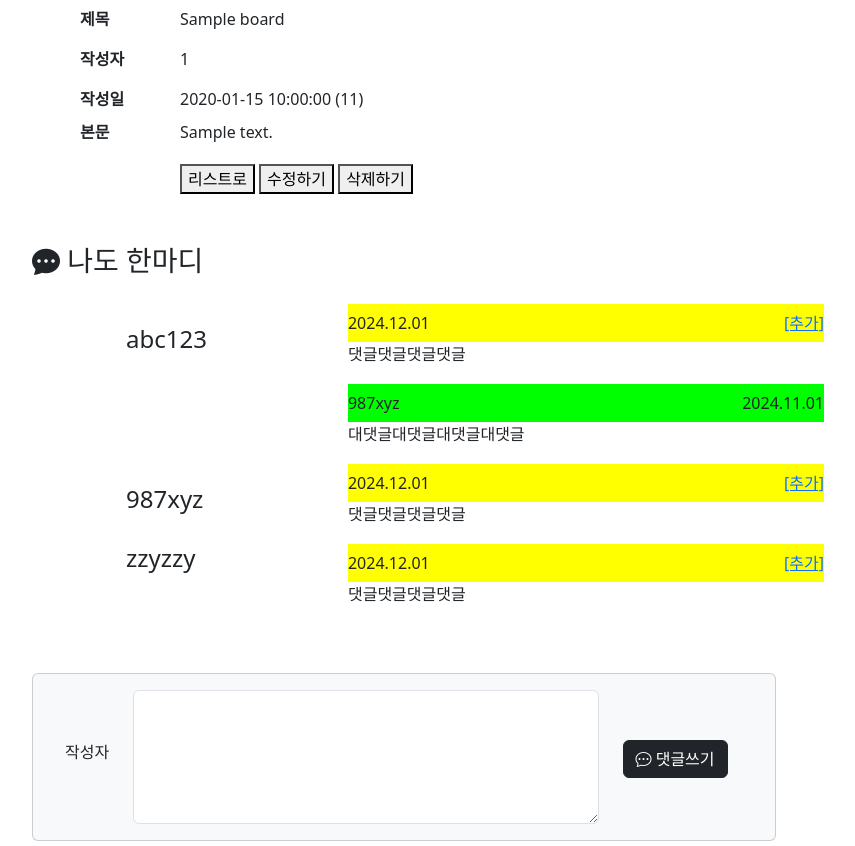
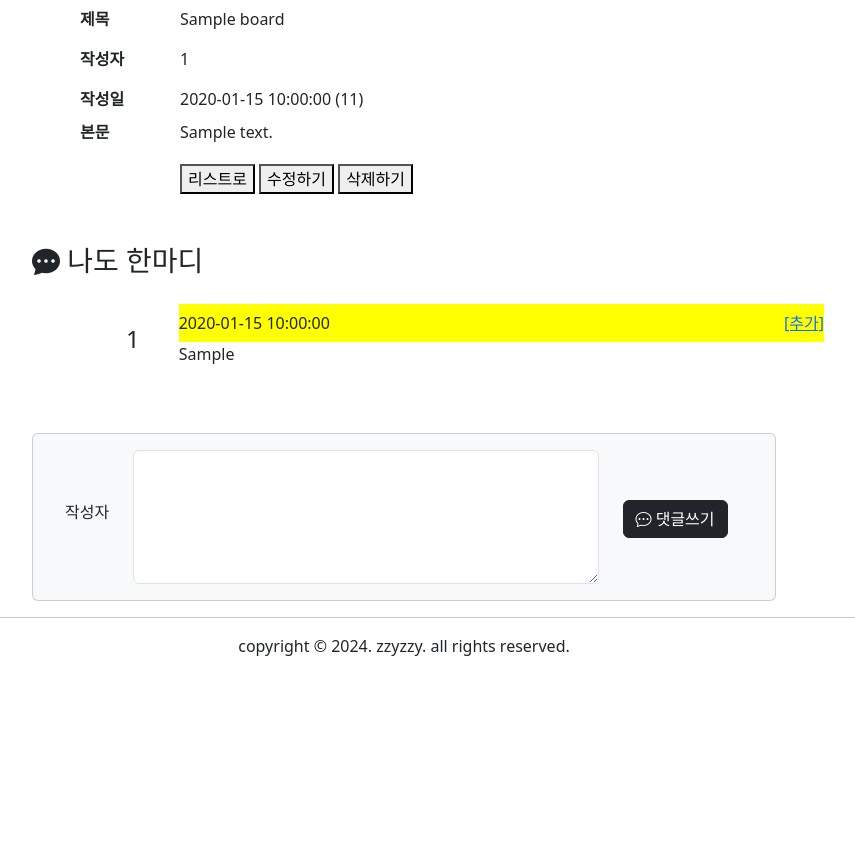
Before and after one commit to play10grounds/semiprojectv1b, a FastAPI app: page /board/view/1 in a window 1280 px wide. Shown: the part 208-1054 px from the top of the page, without its empty margins (236-1091 px from the left). After the commit the page ends 864 px from the top, so only its background shows below. Run offline with FastAPI, Linux system fonts and the light colour scheme; tables that the repository leaves empty hold one stand-in row (values such as "Sample post"); parts of the project's set-up code (start-up, migrations or seed data) failed here and were passed over; some libraries are stand-ins or nearby versions.

Commit message:
게시글 본문보기시 댓글출력 기능 구현 1

```diff
--- a/app/service/board.py
+++ b/app/service/board.py
@@ -1,5 +1,6 @@
 from sqlalchemy import select, or_, update
 from sqlalchemy.exc import SQLAlchemyError
+from sqlalchemy.orm import joinedload, contains_eager
 
 from app.model.board import Board
 
@@ -61,8 +62,10 @@ class BoardService:
                    .values(views = Board.views + 1)
             db.execute(stmt)
 
-            # 본문글 읽어오기
-            stmt = select(Board).where(Board.bno == bno)
+            # 본문글 + 댓글 읽어오기
+            stmt = select(Board).options(joinedload(Board.replys))\
+                .where(Board.bno == bno)
+
             result = db.execute(stmt).scalars().first()
 
             db.commit()
--- a/views/templates/board/view.html
+++ b/views/templates/board/view.html
@@ -40,25 +40,17 @@
     <h3 class="offset-2"><i class="bi bi-chat-dots-fill"></i> 나도 한마디</h3>
 
     <table class="offset-3" id="comtlist">
-        <tr><td><h4>abc123</h4></td>
-            <td><div class="cmtbg">2024.12.01
+        {% for rp in boards.replys %}
+        <tr><td><h4>{{ rp.userid }}</h4></td>
+            <td><div class="cmtbg">{{ rp.regdate }}
                 <span class="pushend"><a href="#">[추가]</a></span></div>
-                <p>댓글댓글댓글댓글</p></td></tr>
+                <p>{{ rp.reply }}</p></td></tr>
 
-        <tr><td></td> <td><div class="rpybg">
-                <span>987xyz</span>
-                <span class="pushend">2024.11.01</span></div>
-                <p>대댓글대댓글대댓글대댓글</p></td></tr>
-
-        <tr><td><h4>987xyz</h4></td>
-            <td><div class="cmtbg">2024.12.01
-                <span class="pushend"><a href="#">[추가]</a></span></div>
-                <p>댓글댓글댓글댓글</p></td></tr>
-
-        <tr><td><h4>zzyzzy</h4></td>
-            <td><div class="cmtbg">2024.12.01
-                <span class="pushend"><a href="#">[추가]</a></span></div>
-                <p>댓글댓글댓글댓글</p></td></tr>
+<!--        <tr><td></td> <td><div class="rpybg">-->
+<!--                <span>987xyz</span>-->
+<!--                <span class="pushend">2024.11.01</span></div>-->
+<!--                <p>대댓글대댓글대댓글대댓글</p></td></tr>-->
+        {% endfor %}
     </table><!-- 댓글목록 -->
 
     <div class="row offset-2 col-8 pushbtm">
```
